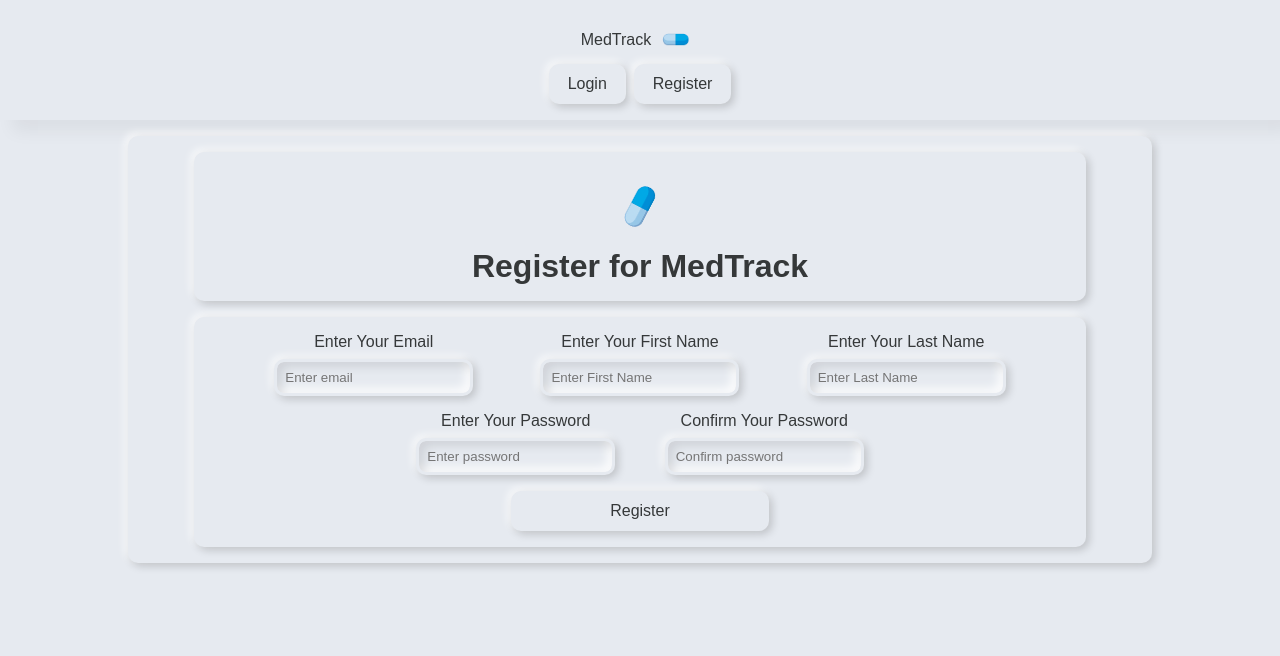
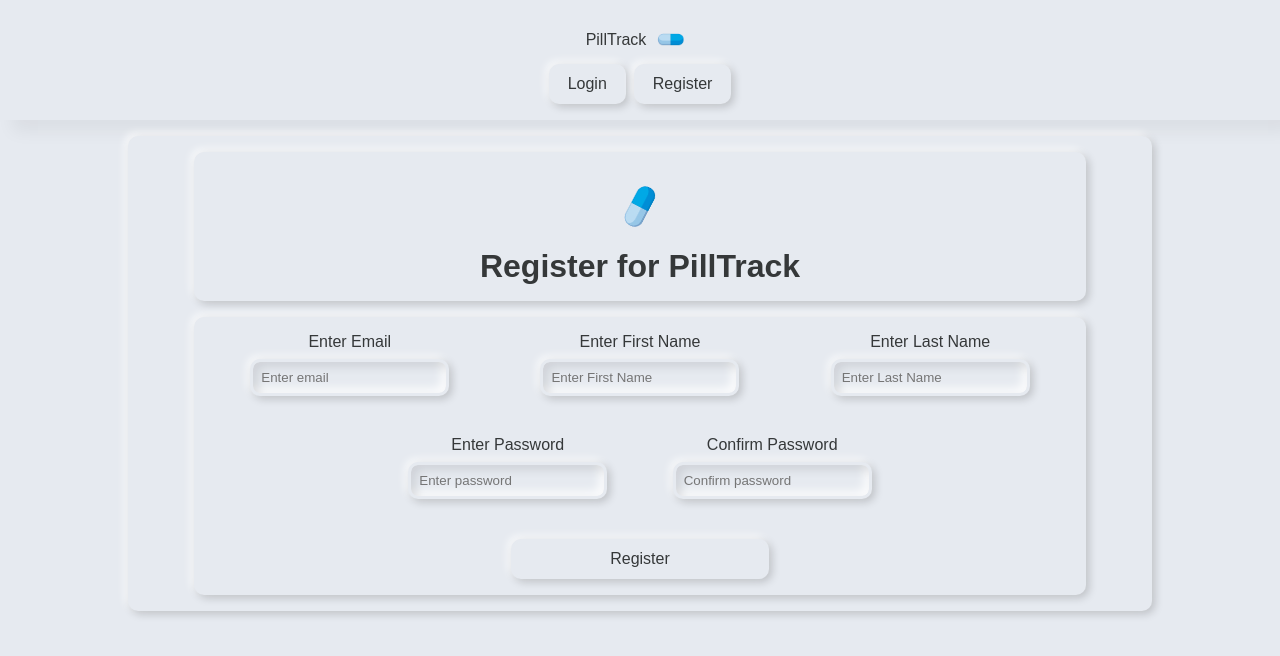
Before and after one commit to ryeetc/capstone-client, a React (Create React App) app: page /register in a window 1280 px wide. Shown: the top 656 px of the page. Built offline with nearby package versions, Linux system fonts and the light colour scheme.

Commit message:
add archive get

```diff
--- a/public/index.html
+++ b/public/index.html
@@ -6,8 +6,8 @@
     <meta name="viewport" content="width=device-width, initial-scale=1" />
     <meta name="theme-color" content="#000000" />
     <meta
-      name="description"
-      content="Web site created using create-react-app"
+      name="MedTrack"
+      content="MedTrack is your virtual pillbox"
     />
     <link rel="apple-touch-icon" href="%PUBLIC_URL%/logo192.png" />
     <!--
@@ -24,7 +24,7 @@
       work correctly both with client-side routing and a non-root public URL.
       Learn how to configure a non-root public URL by running `npm run build`.
     -->
-    <title>React App</title>
+    <title>MedTrack</title>
   </head>
   <body>
     <noscript>You need to enable JavaScript to run this app.</noscript>
--- a/src/components/editModal/EditModal.js
+++ b/src/components/editModal/EditModal.js
@@ -5,6 +5,9 @@ import Header from "../header/Header"
 import { useState } from "react"
 
 const EditModal = () => {
+
+    document.title = "PillTrack Edit"
+
     const {id} = useParams()
     const [error, setIsError] = useState(false)
     const navigate = useNavigate()
--- a/src/components/header/Header.js
+++ b/src/components/header/Header.js
@@ -18,7 +18,7 @@ const Header = () => {
         return (
             <header className="header">
                 <div className="header__left">
-                    <span className="header__name">MedTrack</span>
+                    <span className="header__name">PillTrack</span>
                     <img src={Logo} alt="Logo" className="header__logo"></img>
                 </div>
                 <nav className="header__nav">
@@ -34,7 +34,7 @@ const Header = () => {
         return (
             <header className="header">
                 <div className="header__left">
-                    <span className="header__name">MedTrack</span>
+                    <span className="header__name">PillTrack</span>
                     <img src={Logo} alt="Logo" className="header__logo"></img>
                 </div>
                 <nav className="header__nav">
--- a/src/components/logcard/Logcard.js
+++ b/src/components/logcard/Logcard.js
@@ -13,7 +13,7 @@ const Logcard = ({logex}) => {
                 <h1 className="logcard__title">{logex.med_name}</h1>
             </div>
             <div className="logcard__content">
-                <span className="logcard__content--span">{logex.dosage}</span>
+                <span className="logcard__content--span">Dosage: {logex.dosage}</span>
                 <span className="logcard__content--span">{logex.comment}</span>
                 <span className="logcard__content--span">{time}</span>
             </div>
--- a/src/components/medCard/MedCard.js
+++ b/src/components/medCard/MedCard.js
@@ -6,7 +6,7 @@ import edit from "../../assets/images/icons8-edit.svg"
 import del from "../../assets/images/icons8-delete.svg"
 
 const MedCard = ({med, handleDeleteClick, handleEditClick}) => {
-
+    const dosage = med.dosage
     const token = localStorage.authToken
     const medname = med.med_name
     const interval = med.time_interval
@@ -47,7 +47,9 @@ const MedCard = ({med, handleDeleteClick, handleEditClick}) => {
 
         axios.post(`http://localhost:8080/log/post`,{
             "comment": comm,
-            "medid": med_id
+            "medid": med_id,
+            "dosage": dosage,
+            "med_name": medname
         }, { headers: {
             Authorization: `Bearer ${token}`
         }, })
--- a/src/pages/addMed/AddMed.js
+++ b/src/pages/addMed/AddMed.js
@@ -6,6 +6,8 @@ import Header from "../../components/header/Header"
 
 
 const AddMed = () => {
+
+    document.title = "PillTrack Add"
 
     const navigate = useNavigate()
     const token = localStorage.authToken
@@ -68,7 +70,7 @@ const AddMed = () => {
                         </div>
                     </label>
                     <label className="add__form--label"> Amount
-                        <input required autoComplete="off" name="amount" className="add__form--input" placeholder="Enter prescription amount"></input>
+                        <input required autoComplete="off" name="amount" type="number" className="add__form--input" placeholder="Enter prescription amount"></input>
                     </label>
                     <button className="add__form--submit">Add Medication</button>
                 </form>
--- a/src/pages/home/Home.js
+++ b/src/pages/home/Home.js
@@ -7,6 +7,9 @@ import Header from "../../components/header/Header"
 import { v4 as uuid } from 'uuid';
 
 const Home = () => {
+
+    document.title = "PillTrack Home"
+
     let refresh = uuid()
     const navigate = useNavigate()
     const token = localStorage.authToken
--- a/src/pages/landing/Landing.js
+++ b/src/pages/landing/Landing.js
@@ -6,6 +6,8 @@ import Header from "../../components/header/Header"
 import { useState } from "react"
 
 const Landing = () => {
+
+    document.title = "PillTrack"
 
     const [logFail, setLogFail] = useState(false)
 
@@ -42,7 +44,7 @@ const Landing = () => {
             <main className="landing">
                 <div className="landing__top">
                     <img className="landing__logo rotate" src={Logo} alt="Logo"></img>
-                    <h1 className="landing__welcome">Welcome to MedTrack</h1>
+                    <h1 className="landing__welcome">Welcome to PillTrack</h1>
                     <p className="landing__intro">Your virtual pillbox</p>
                 </div>
                 <form className="landing__form" onSubmit={handleLoginClick}>
--- a/src/pages/log/Log.js
+++ b/src/pages/log/Log.js
@@ -7,6 +7,8 @@ import { v4 as uuid } from 'uuid';
 
 
 const Log = () => {
+
+    document.title = "PillTrack Log"
 
     const token = localStorage.getItem("authToken")
 
@@ -21,7 +23,7 @@ const Log = () => {
         .then((response)=>{
             setLog(response.data)
         })
-    }, [])
+    }, [token])
 
 
     if (!log) {
--- a/src/pages/register/Register.js
+++ b/src/pages/register/Register.js
@@ -8,8 +8,11 @@ import { useState } from "react"
 
 const Register = () => {
 
+    document.title = "PillTrack Register"
+
     const [failed, setFailed] = useState(false)
     const [failMatch, setFailMatch] = useState(false)
+    const [unique, setUnique] = useState(false)
 
     const navigate = useNavigate()
 
@@ -48,7 +51,7 @@ const Register = () => {
                 navigate(`/`)
             })
             .catch ((error)=>{
-                console.log(error)
+                setUnique(true)
             })
 
 
@@ -59,25 +62,27 @@ const Register = () => {
             <main className="register">
                 <div className="register__top">
                     <img className="register__logo rotate" src={Logo} alt="Logo"></img>
-                    <h1 className="register__welcome">Register for MedTrack</h1>
+                    <h1 className="register__welcome">Register for PillTrack</h1>
                 </div>
                 <form className="register__form" onSubmit={handleRegisterClick}>
-                    <span className={`error-msg ${!failed ? "" : "error-msg-show"}`}>Please enter valid inputs</span>
-                    <label className="register__form--label"> Enter Your Email
+
+                    <label className="register__form--label"> Enter Email
+                        <span className={`error-msg ${!unique ? "" : "error-msg-show"}`}>User already exists</span>
+                        <span className={`error-msg ${!failed ? "" : "error-msg-show"}`}>Please enter valid inputs</span>
                         <input required autoComplete="off" name="email" type="email" className={`register__form--input  ${!failed ? "" : "error"}`} placeholder="Enter email"></input>
                     </label>
-                    <label className="register__form--label"> Enter Your First Name
+                    <label className="register__form--label"> Enter First Name
                         <input required autoComplete="off" name="first_name" className={`register__form--input  ${!failed ? "" : "error"}`} placeholder="Enter First Name"></input>
                     </label>
-                    <label className="register__form--label"> Enter Your Last Name
+                    <label className="register__form--label"> Enter Last Name
                         <input required autoComplete="off" name="last_name" className={`register__form--input  ${!failed ? "" : "error"}`} placeholder="Enter Last Name"></input>
                     </label>
                     <div className="error-container">
                         <span className={`error-msg ${!failMatch ? "" : "error-msg-show reg-error"}`}>Passwords don't match</span>
-                        <label className="register__form--label"> Enter Your Password
+                        <label className="register__form--label"> Enter Password
                             <input required autoComplete="off" type="password" name="password" className={`register__form--input pass ${!failed ? "" : "error"} ${!failMatch ? "" : "error"}`} placeholder="Enter password"></input>
                         </label>
-                        <label className="register__form--label"> Confirm Your Password
+                        <label className="register__form--label"> Confirm Password
                             <input required autoComplete="off" type="password" name="confirm" className={`register__form--input pass ${!failed ? "" : "error"} ${!failMatch ? "" : "error"}`} placeholder="Confirm password"></input>
                         </label>
                     </div>
--- a/src/pages/register/Register.scss
+++ b/src/pages/register/Register.scss
@@ -60,6 +60,8 @@
             flex-direction: row;
             flex-wrap: wrap;
             justify-content: center;
+            gap: 2rem;
+
         }
 
         &--label {
@@ -137,5 +139,6 @@
         justify-content: center;
         margin-top: 0.5rem;
         align-items: center;
+        gap: 2rem;
     }
 }
```
Also changed, not shown: 1 other file (tests, documents, lock files or other folders).
